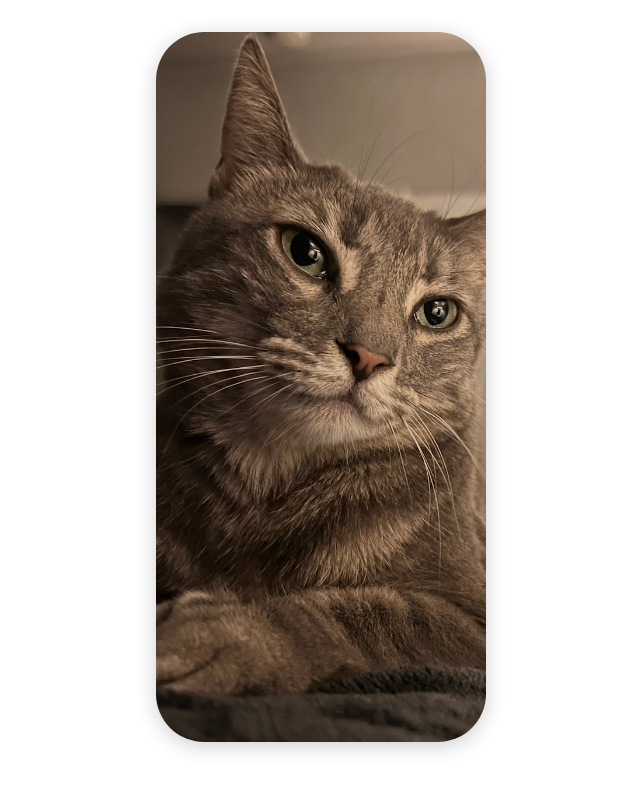
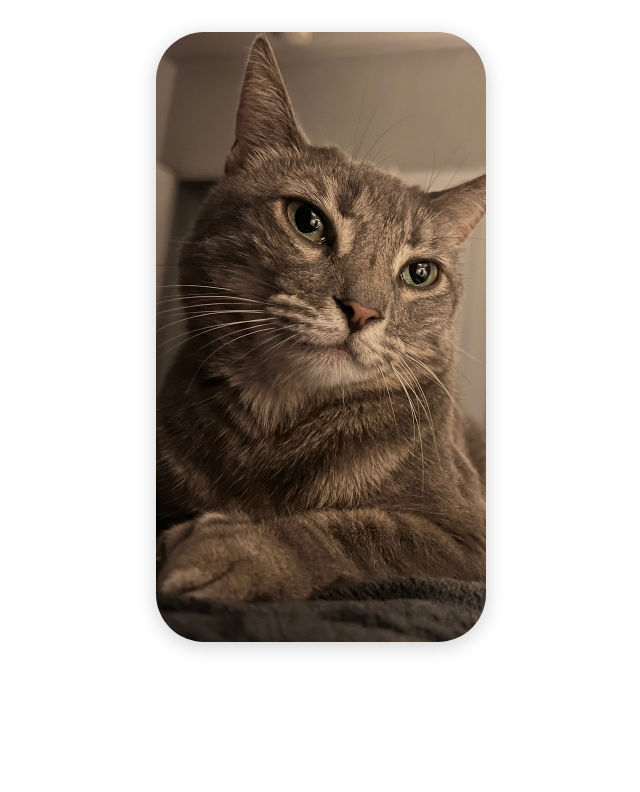
Before and after one commit to kzapata19/tuna-card, a React (Create React App) app: page / in a window 1280 px wide. Shown: the top 792 px of the page, without its empty margins (319-959 px from the left). Built offline with nearby package versions, Linux system fonts and the light colour scheme.

Commit message:
adjust height

```diff
--- a/package.json
+++ b/package.json
@@ -14,7 +14,6 @@
     "@types/node": "^16.18.126",
     "@types/react": "^19.1.0",
     "@types/react-dom": "^19.1.2",
-    "gh-pages": "^6.3.0",
     "react": "^19.1.0",
     "react-dom": "^19.1.0",
     "react-scripts": "5.0.1",
@@ -29,6 +28,7 @@
     "predeploy": "npm run build",
     "deploy": "gh-pages -d build"
   },
+  "homepage": "https://kzapata19.github.io/tuna-card",
   "eslintConfig": {
     "extends": [
       "react-app",
@@ -47,5 +47,7 @@
       "last 1 safari version"
     ]
   },
-  "homepage": "https://kzapata19.github.io/tuna-card"
+  "devDependencies": {
+    "gh-pages": "^6.3.0"
+  }
 }
--- a/src/App.tsx
+++ b/src/App.tsx
@@ -12,7 +12,7 @@ const cardStyles = {
 const innerStyles = (flipped: boolean) => ({
   position: "relative",
   width: "100%",
-  height: 710,
+  height: 610,
   transformStyle: "preserve-3d",
   transition: "transform 0.8s",
   transform: flipped ? "rotateY(180deg)" : "none",
@@ -59,7 +59,7 @@ export default function App() {
               component="img"
               image="tuna.jpg"
               alt="Tuna the cat"
-              sx={{ height: 710, objectFit: "cover" }}
+              sx={{ height: 610, objectFit: "cover" }}
             />
           </Card>
         </Box>
@@ -67,7 +67,7 @@ export default function App() {
           <CardContent
             sx={{
               height: "100%",
-              maxHeight: 710,
+              maxHeight: 610,
               overflowY: "auto",
               paddingRight: 1, // optional: makes room for the scrollbar
             }}
```
Also changed, not shown: 1 other file (tests, documents, lock files or other folders).
